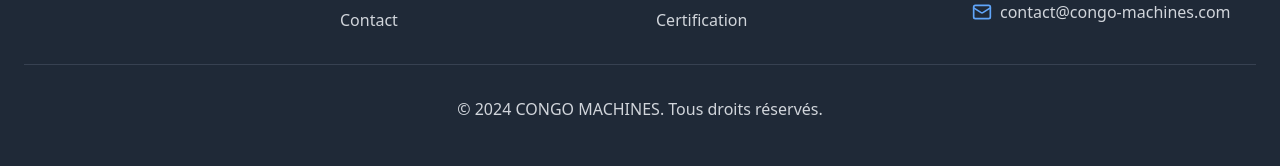
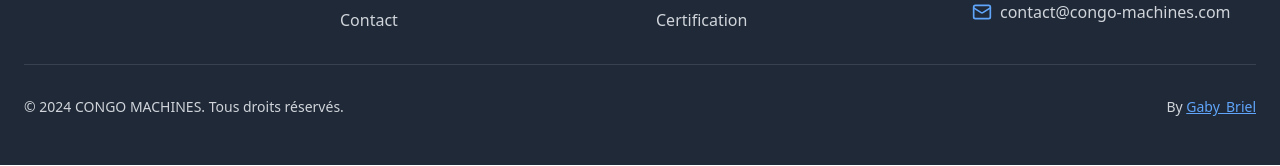
Before and after one commit to gabybriel/react-web-site-cg-machines, a React (Vite) app: page / in a window 1280 px wide. Shown: the part 4677-4843 px from the top of the page. Built offline with nearby package versions, Linux system fonts and the light colour scheme.

Commit message:
Update Footer.tsx

```diff
--- a/src/components/Footer.tsx
+++ b/src/components/Footer.tsx
@@ -57,9 +57,12 @@ export default function Footer() {
           </div>
         </div>
 
-        <div className="mt-8 pt-8 border-t border-gray-700 text-center">
-          <p className="text-gray-300">
+       <div className="mt-8 pt-8 border-t border-gray-700 text-center flex justify-between items-center">
+          <p className="text-gray-300 text-sm">
             © {new Date().getFullYear()} CONGO MACHINES. Tous droits réservés.
+          </p>
+          <p className="text-gray-300 text-sm">
+            By <a href="https://gabybriel.wordpress.com/" target='_blank' className="text-blue-400 hover:text-blue-300 underline">Gaby_Briel</a>
           </p>
         </div>
       </div>
```
